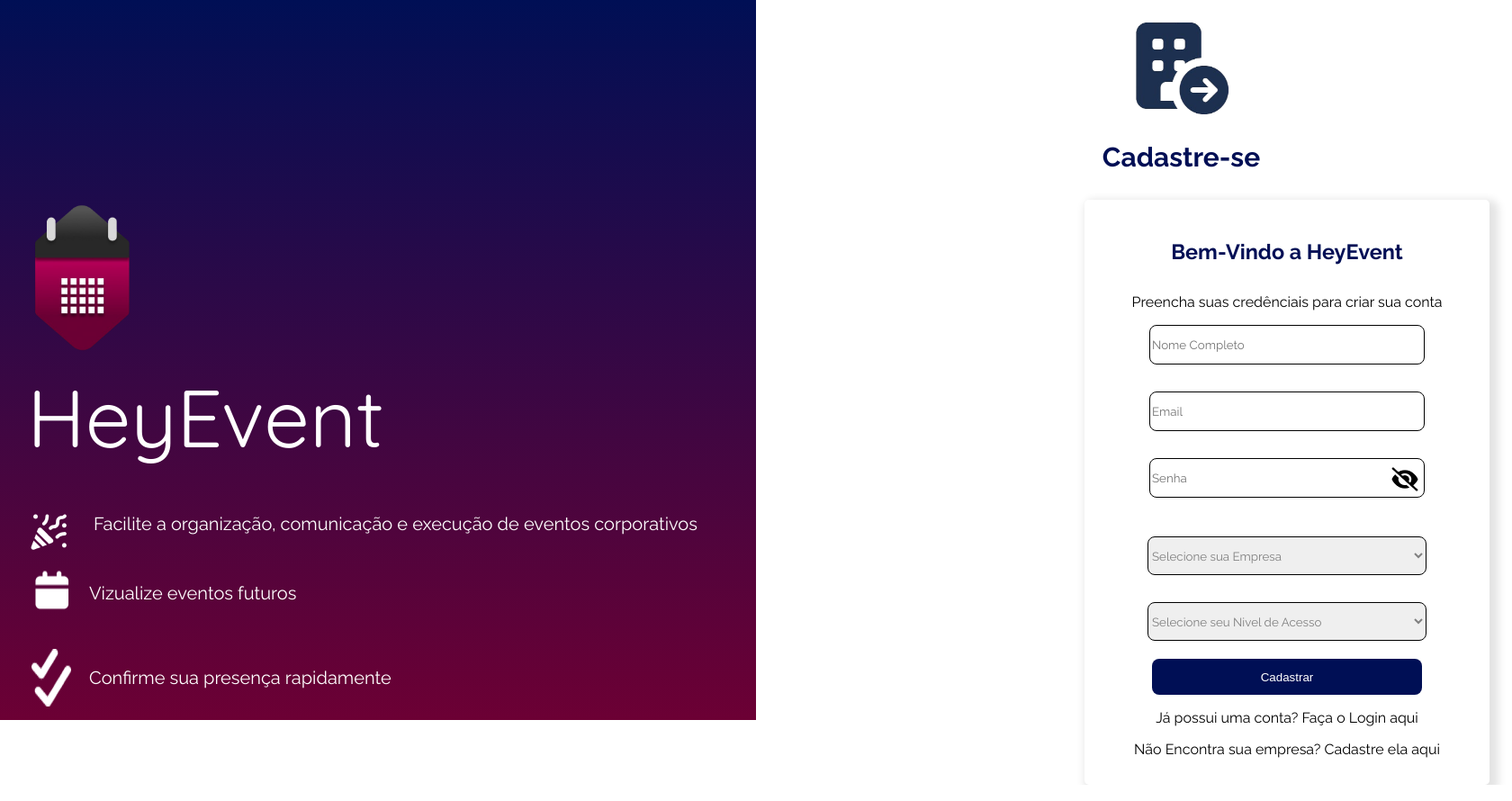
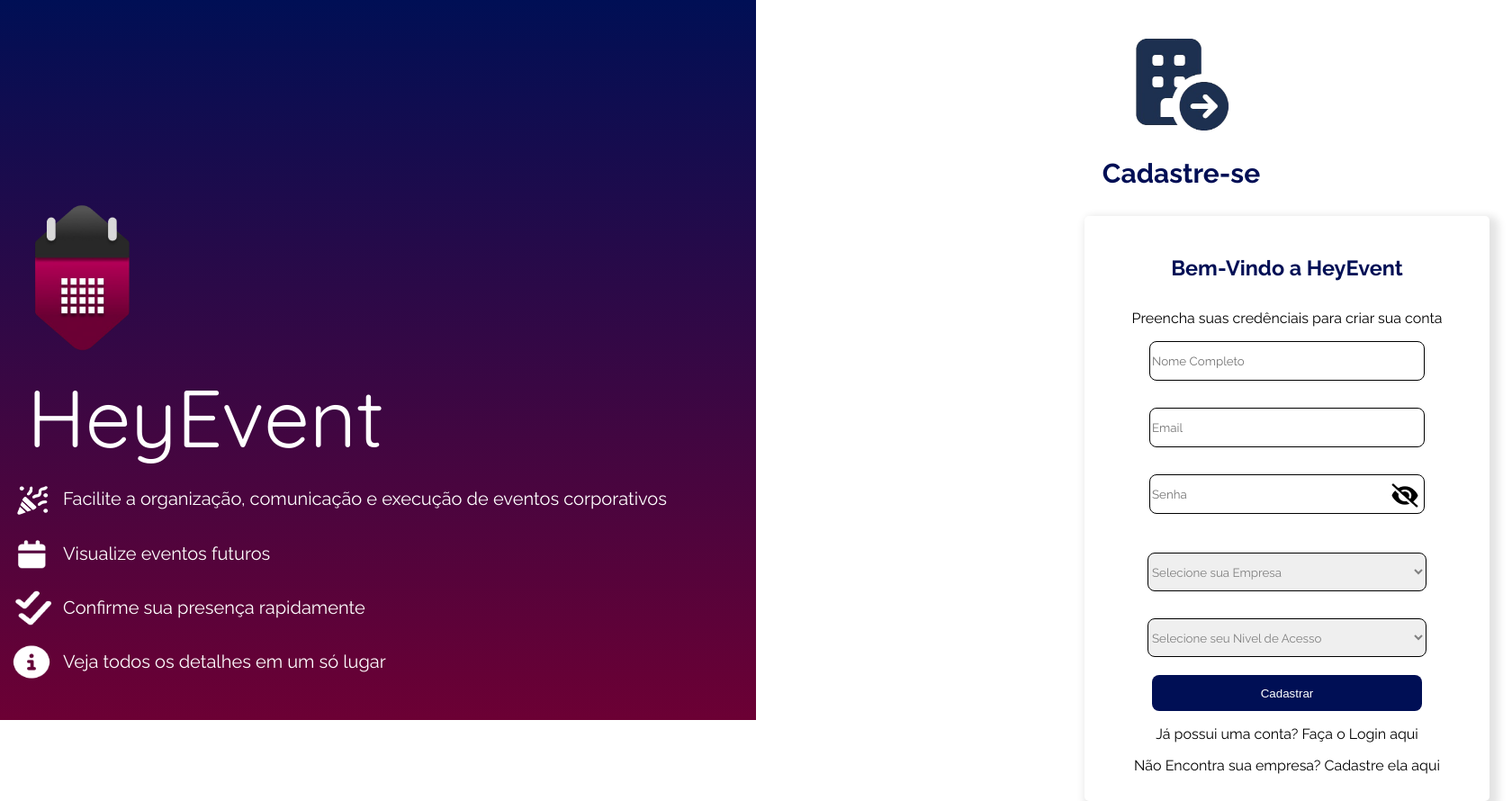
Before and after one commit to outlookkami/PI---SENAC, a PHP site: page /PI---SENAC/cadastro.php in a window 1680 px wide. Shown: the whole page at 90% size. Run offline with PHP 8.4, Linux system fonts and the light colour scheme; data that the repository does not hold is empty; some libraries are stand-ins or nearby versions.

Commit message:
Adicionando icones na página de login e cadastro

```diff
--- a/cadastro.php
+++ b/cadastro.php
@@ -54,21 +54,26 @@
 <body>
    <aside>
       <img class="Logo" src="assets/Logo HeyEvent Ofc.png" alt="" width="150px">
-      <div class="HE">
-         <p>HeyEvent</p>
-      </div>
-      <div class="pe1">
-         <img src="assets\Evento.png" alt="">
-         <p>Facilite a organização, comunicação e execução de eventos corporativos</p>
-      </div>
-      <div class="pe2">
-         <img src="assets\Calendario.png" alt="">
-         <p>Vizualize eventos futuros</p>
-      </div>
-      <div class="pe3">
-         <img src="assets\Confirmar.png" alt="">
-         <p>Confirme sua presença rapidamente</p>
-      </div>
+      <p class="HE">HeyEvent</p>
+      <ul class="imagens">
+         <li>
+            <img src="assets/event.png" class="event" alt="Ícone de evento">
+            <span>Facilite a organização, comunicação e execução de eventos corporativos</span>
+         </li>
+         <li>
+            <img src="assets/calen.png" alt="Ícone de calendário">
+            <span>Visualize eventos futuros</span>
+         </li>
+         <li>
+            <img src="assets/check.png" alt="Ícone de confirmação">
+            <span>Confirme sua presença rapidamente</span>
+         </li>
+         <li>
+            <img src="assets/info.png" alt="Ícone de confirmação">
+            <span>Veja todos os detalhes em um só lugar</span>
+         </li>
+      </ul>
+
    </aside>
    <main>
       <div class="topo">
@@ -146,7 +151,7 @@
          color: white;
          font-family: "Quicksand", sans-serif;
          font-size: 90px;
-         margin-top: -110px;
+         margin-top: -20px;
          padding: 20px;
       }
 
@@ -159,24 +164,35 @@
 
       }
 
-      .pe1 {
-         margin-top: -80px;
-         font-size: 20px;
-         display: flex;
+      .imagens {
+         list-style: none;
+         padding: 0;
+         margin: 20px 0;
+         margin-top: -100px;
 
       }
 
-      .pe2 {
-         font-size: 20px;
+      .imagens li {
          display: flex;
-         padding: 5px;
+         align-items: center;
+         gap: 10px;
+         margin-bottom: 15px;
       }
 
-      .pe3 {
+      ul {
          font-size: 20px;
-         padding: 25px;
-         gap: 20px;
-         display: flex;
+
+      }
+
+
+      .imagens img {
+         width: 50px;
+         height: auto;
+      }
+
+      .event {
+         width: 100px;
+         height: auto;
 
       }
 
@@ -191,7 +207,7 @@
 
       main {
          margin-left: 955px;
-         margin-top: -850px;
+         margin-top: -800px;
       }
 
       form {
@@ -244,9 +260,11 @@
          border-width: 1px;
          font-family: "Raleway", sans-serif;
       }
-      select{
+
+      select {
          font-family: "Raleway", sans-serif;
       }
+
       .email {
          margin-top: 30px;
       }
@@ -288,4 +306,5 @@
       }
    </style>
 </body>
+
 </html>
```
Also changed, not shown: ColabPortal.php (+11 -10 lines), login.php (+50 -14 lines), assets/Confirmar.png (deleted), assets/Evento.png (deleted), assets/calen.png (added), assets/check.png (added), assets/event.png (added), assets/info.png (added).
